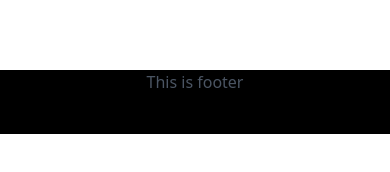
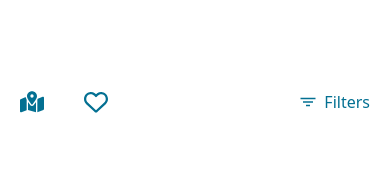
Before and after one commit to mehedishopnil/rciLastCall, a React (Vite) app: page / in a window 390 px wide. Shown: the part 710-882 px from the top of the page. Built offline with nearby package versions, Linux system fonts and the light colour scheme.

Commit message:
footer done

```diff
--- a/src/shared/Footer/Footer.jsx
+++ b/src/shared/Footer/Footer.jsx
@@ -1,11 +1,19 @@
-import React from 'react';
+import { FaMapLocationDot, FaRegHeart } from "react-icons/fa6";
+import { IoFilterSharp } from "react-icons/io5";
 
 const Footer = () => {
-    return (
-        <div className='w-full h-16 text-gray-600 bg-black fixed bottom-0 left-0'>
-            <h1 className='text-center'>This is footer</h1>
-        </div>
-    );
+  return (
+    <div className="lg:hidden w-full flex justify-between h-16 p-5 text-gray-600 bg-white fixed bottom-0 left-0">
+      <div className="flex gap-10 text-2xl text-[#037092]">
+        <FaMapLocationDot />
+        <FaRegHeart />
+      </div>
+      <div className="flex items-center gap-2 text-[#037092]">
+        <IoFilterSharp />
+        <h1>Filters</h1>
+      </div>
+    </div>
+  );
 };
 
 export default Footer;
```
